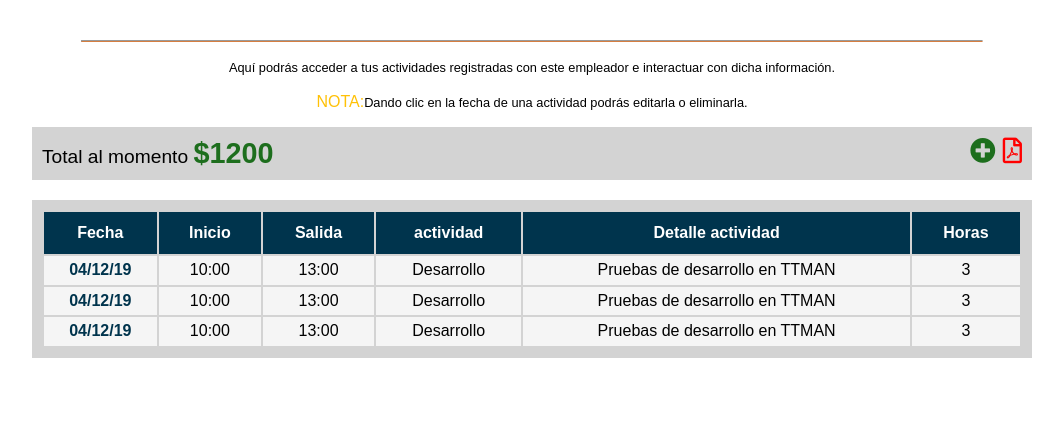
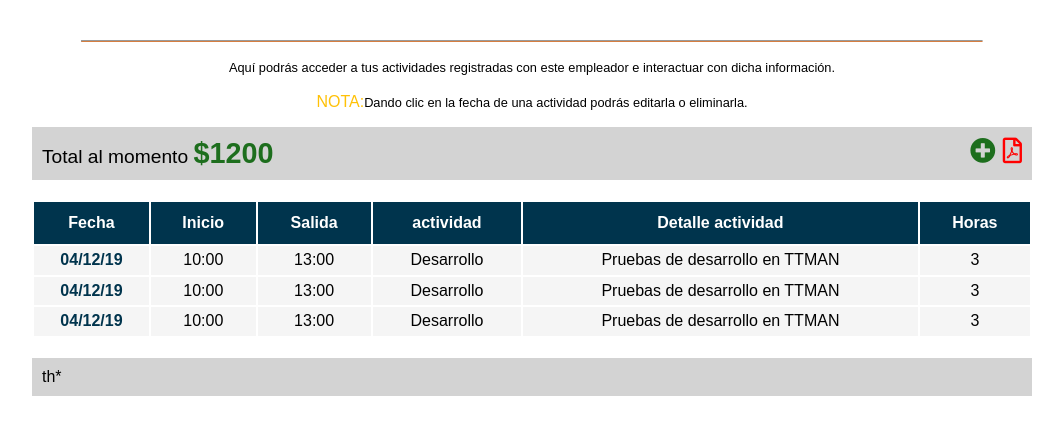
Before and after one commit to TecAbel/ttman, a PHP site: page /app/actividades-control.html in a window 1280 px wide. Shown: the part 203-638 px from the top of the page, without its empty margins (108-1171 px from the left). Run offline with PHP 8.4, Linux system fonts and the light colour scheme; some libraries are stand-ins or nearby versions.

Commit message:
tablas a medias

```diff
--- a/app/actividades-control.html
+++ b/app/actividades-control.html
@@ -49,7 +49,7 @@
             </div>
         </div>
 
-        <div class="seccion-reporte bg-gris">
+        <div class="contenedor tablas">
             <table class="tabla-actividades">
                 <thead>
                     <th>Fecha</th>
@@ -87,6 +87,14 @@
                 </tbody>
             </table>
         </div>
+
+        <div class="seccion-reporte bg-gris">
+            <table class="tabla-detalles">
+                <thead>
+                    th*
+                </thead>
+            </table>
+        </div>
     </div>
 </body>
 <script src="https://ajax.googleapis.com/ajax/libs/jquery/3.4.1/jquery.min.js"></script>
--- a/css/estilos.css
+++ b/css/estilos.css
@@ -475,6 +475,9 @@ button.btn-img:hover{
     width: 95%;
     margin: 0 auto;
     margin-bottom: 20px;
+}
+
+.contenedor.tablas{
     overflow: scroll;
 }
 
```
